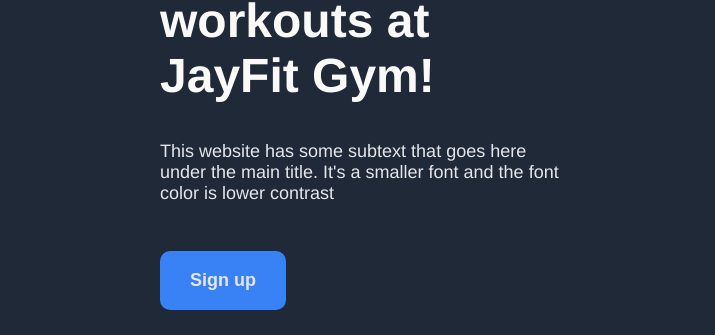
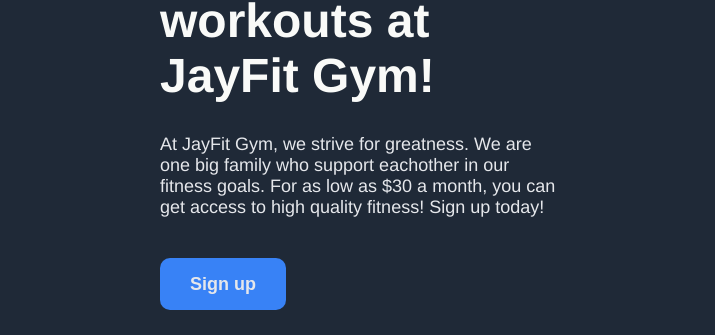
Before and after one commit to jvDev0/landing-page-TOP, a plain HTML site: page index.html in a window 1280 px wide. Shown: the part 163-498 px from the top of the page, 0-715 px from the left. Drawn offline with Linux system fonts and the light colour scheme.

Commit message:
Add content to boxOne

```diff
--- a/index.html
+++ b/index.html
@@ -25,9 +25,9 @@
     <div class="boxOne">
         <div class="container">
             <div class="headingOne">Discipline your workouts at JayFit Gym!</div>
-            <div class="textOne">This website has some subtext that goes here under the main title. It's a smaller font
-                and
-                the font color is lower contrast</div>
+            <div class="textOne">At JayFit Gym, we strive for greatness. We are one big family who support eachother in
+                our fitness goals. For as low as $30 a month, you can get access to high quality fitness! Sign up today!
+            </div>
             <button>Sign up</button>
         </div>
         <img src="./img/gymTop.jpg" width="600px" height="auto" alt="image">
```
